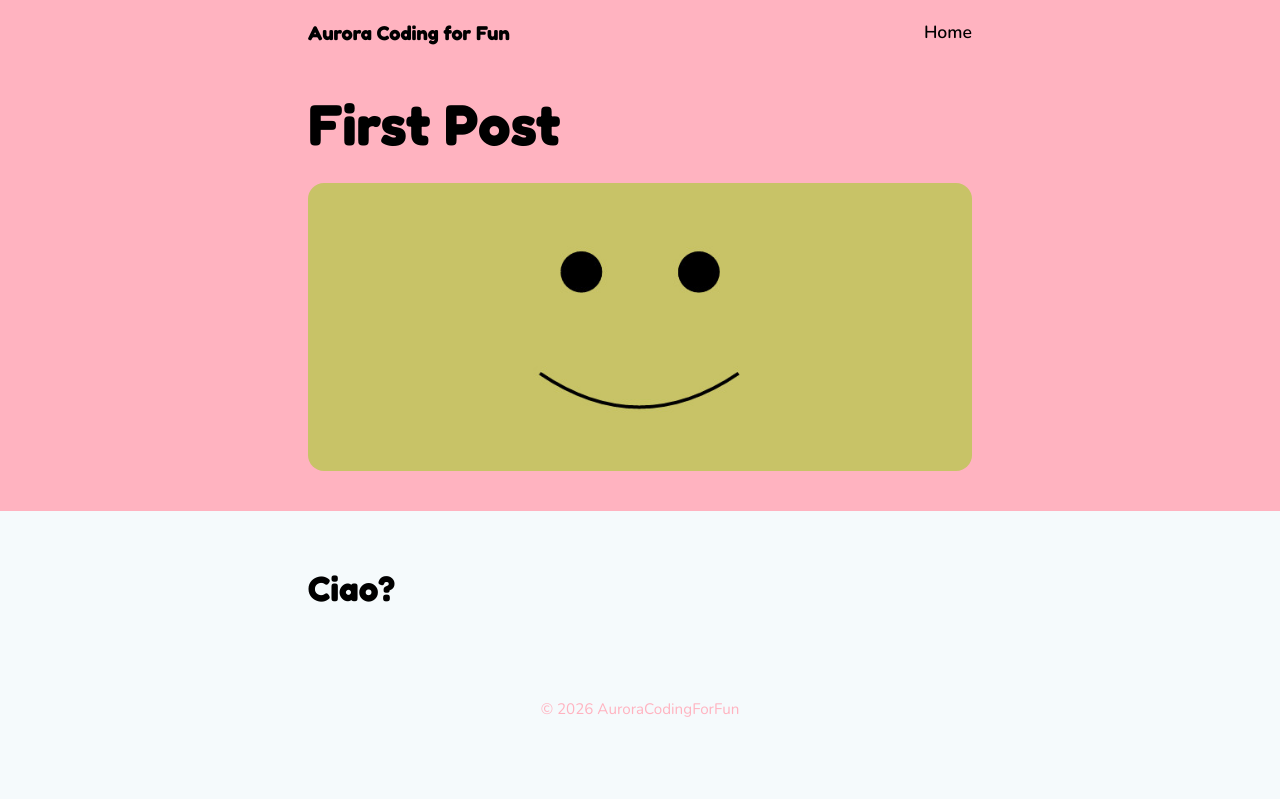
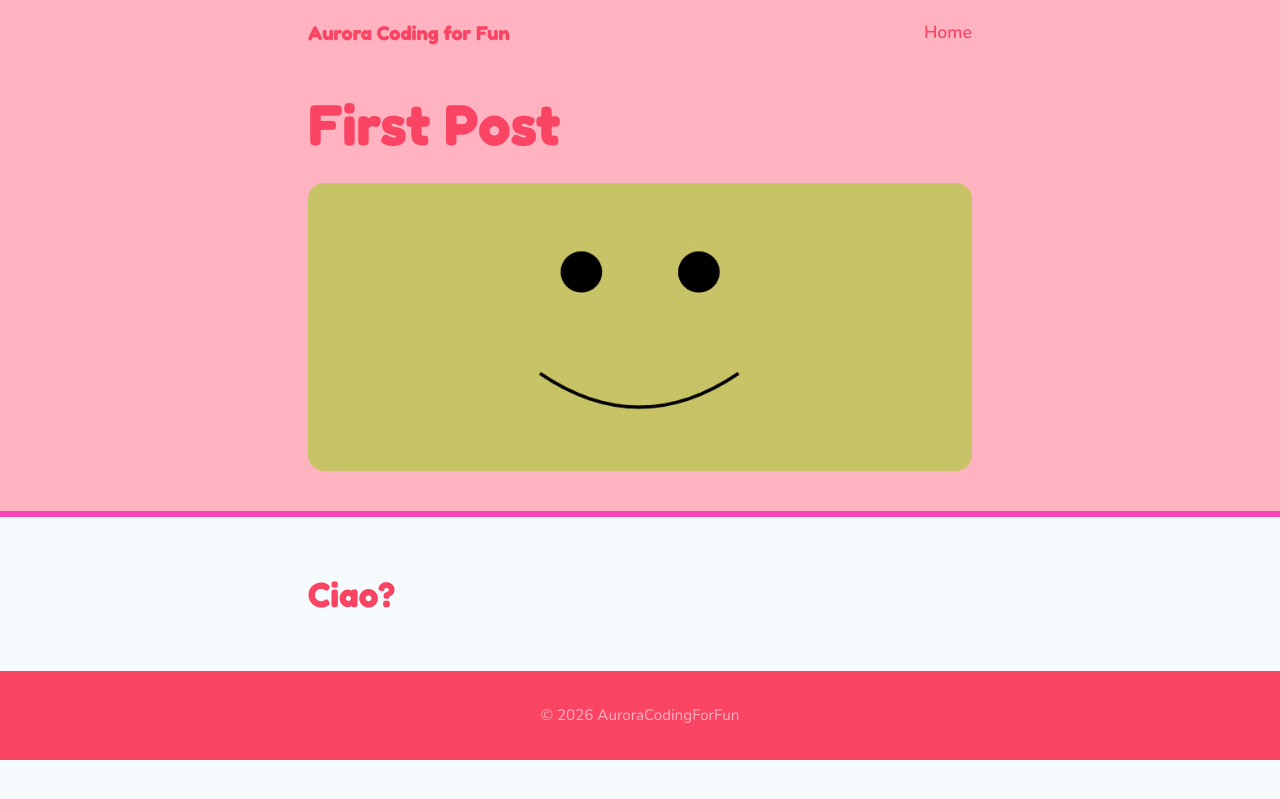
Before and after one commit to AuroraCodingForFun/BlogSite, a Jekyll site: the page built from _posts/2026-10-10-FirstPost.md, in a window 1280 px wide. Shown: the top 799 px of the page. Built offline with Jekyll 4.4.1, drawn with Linux system fonts in a browser that asks for light colours.

```diff
--- a/_posts/2026-10-10-FirstPost.md
+++ b/_posts/2026-10-10-FirstPost.md
@@ -3,8 +3,8 @@ layout: default
 title: "First Post"
 date: 2026-10-10
 color1: "#ffb3c0"
-color2: "f94563"
-color3: "f945bd"
+color2: "#f94563"
+color3: "#f945bd"
 image: /images/copertina.jpg
 ---
 
```
